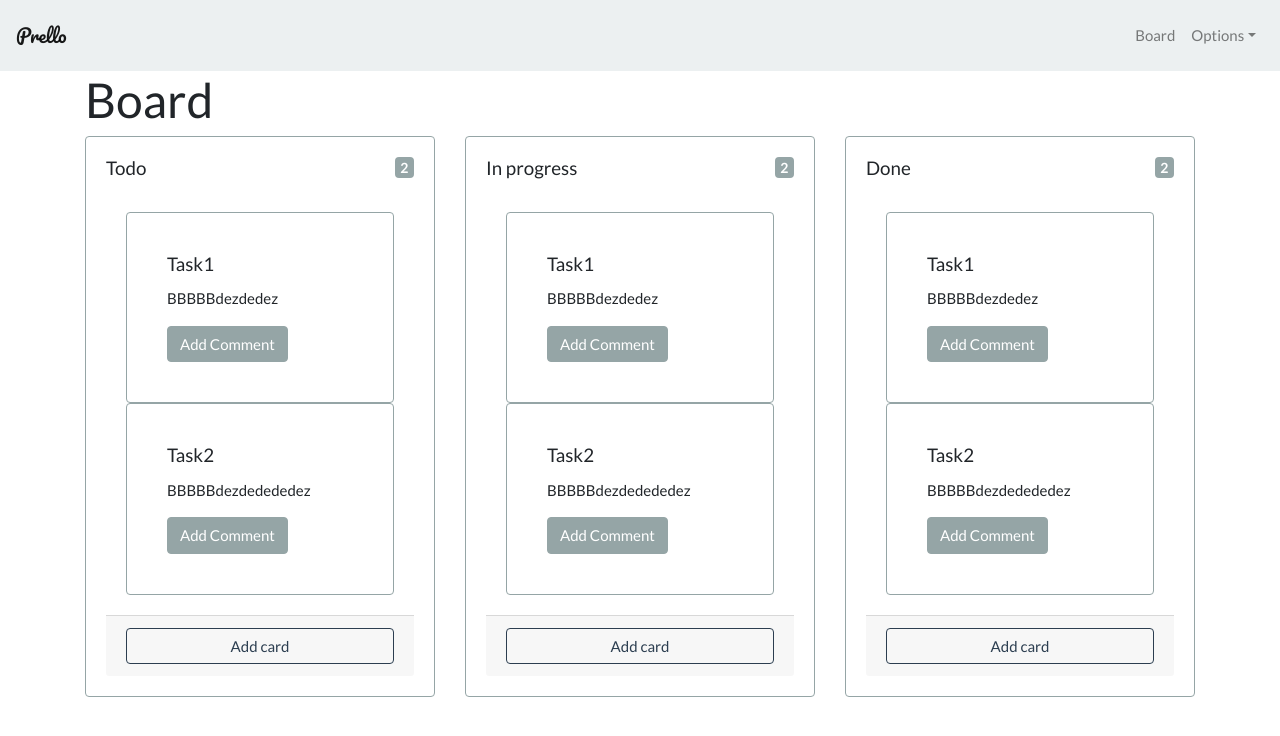
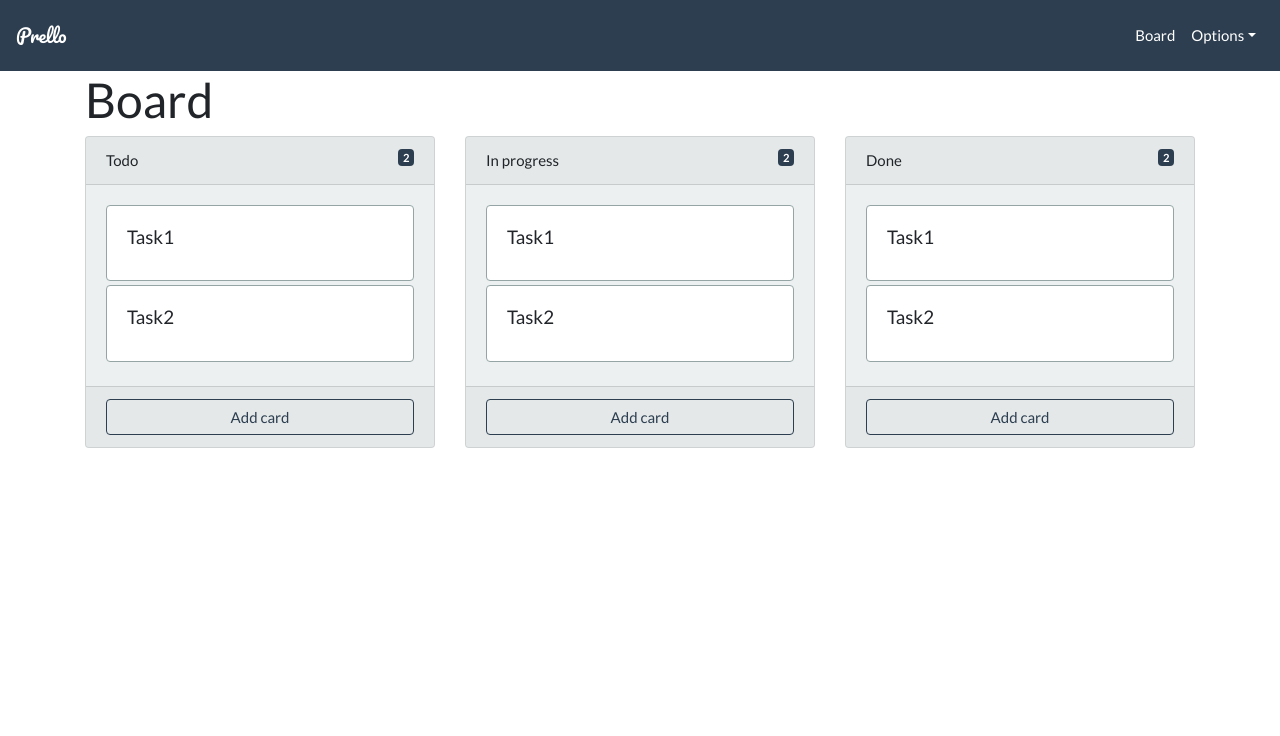
Before and after one commit to hardcoded/PrellOne-client, a React (Create React App) app: page /board in a window 1280 px wide. Shown: the top 736 px of the page. Built offline with nearby package versions, Linux system fonts and the light colour scheme.

Commit message:
[update] Front board

```diff
--- a/src/components/AppNav.js
+++ b/src/components/AppNav.js
@@ -29,7 +29,7 @@ class AppNav extends Component {
   }
   render() {
     return (
-        <Navbar color="light" light expand="md">
+        <Navbar className="navbar-dark bg-primary" expand="md">
           <Link className="navbar-brand" to="/">Prello</Link>
           <NavbarToggler onClick={this.toggle} />
           <Collapse isOpen={this.state.isOpen} navbar>
--- a/src/components/CardPrello.js
+++ b/src/components/CardPrello.js
@@ -20,11 +20,9 @@ class CardPrello extends Component {
     console.log(this.props)
       return(
     <div>
-      <Card body outline color="secondary">
+      <Card outline className="mb-1" color="secondary">
         <CardBody>
           <CardTitle>{this.state.title}</CardTitle>
-          <CardText>{this.state.text}</CardText>
-          <Button>Add Comment</Button>
         </CardBody>
       </Card>
     </div>);
--- a/src/components/ListPrello.js
+++ b/src/components/ListPrello.js
@@ -1,6 +1,6 @@
 
 import React, { Component } from 'react';
-import { Card, Button, CardTitle, CardBody, CardFooter, CardText, Badge } from 'reactstrap';
+import { Card, Button, CardHeader, CardBody, CardFooter, CardText, Badge } from 'reactstrap';
 import CardPrello from './CardPrello'
 
 class ListPrello extends Component {
@@ -20,10 +20,10 @@ render() {
   const cardItems=[{title:"Task1",text:"BBBBBdezdedez"},{title:"Task2",text:"BBBBBdezdedededez"}]
   return (
     <div>
-      <Card body outline color="secondary">
-        <CardTitle>
-          {this.state.title } <Badge color="secondary" className="float-right">{cardItems.length}</Badge>
-        </CardTitle>
+      <Card className="bg-light mb-3">
+        <CardHeader>
+          {this.state.title } <Badge  color = "primary" className="float-right">{cardItems.length}</Badge>
+        </CardHeader>
         <CardBody>
           <CardText>
           { cardItems.map(element => (
```
